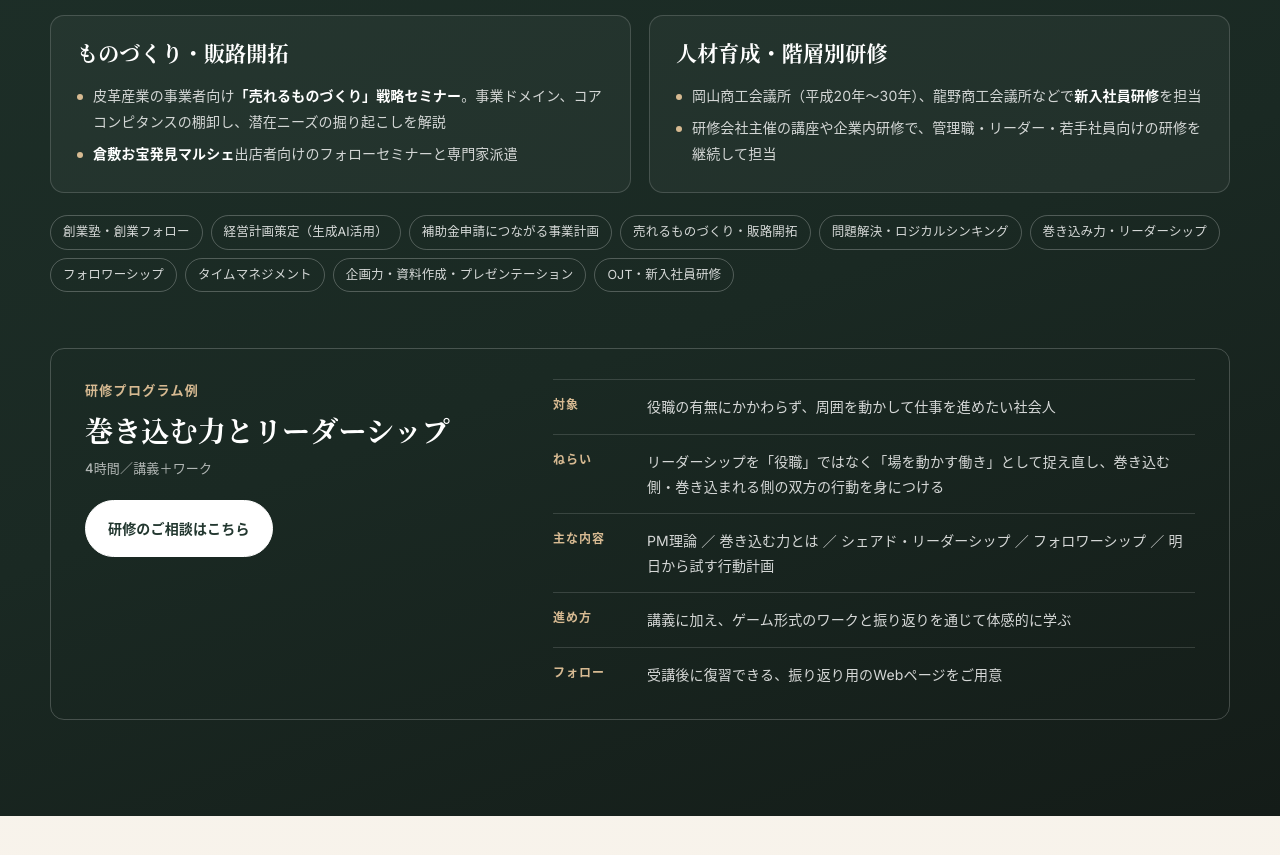
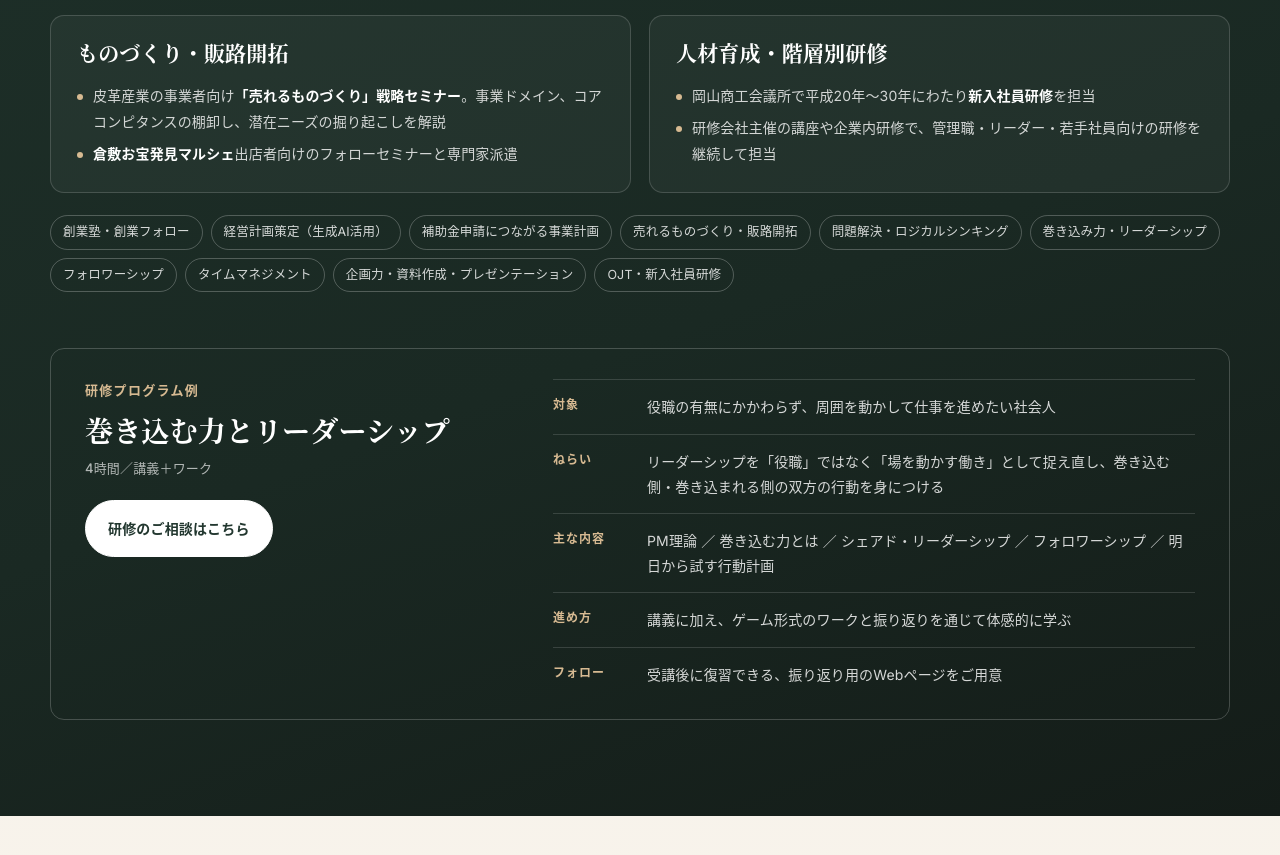
Before and after one commit to damatsucon/damatsuconhp, a plain HTML site: page code_sandbox_light_git_bd143990_1787121911/index.html in a window 1280 px wide. Shown: the part 6276-7131 px from the top of the page. Drawn offline with nearby package versions, Linux system fonts and the light colour scheme; no server answers.

Commit message:
実績欄：龍野商工会議所の新入社員研修の記載を削除
Co-Authored-By: Claude Opus 5.5 <noreply@anthropic.com>
Claude-Session: https://claude.ai/code/session_01Hpg9KN4mf3NSmxpvBKrMDs

```diff
--- a/code_sandbox_light_git_bd143990_1787121911/index.html
+++ b/code_sandbox_light_git_bd143990_1787121911/index.html
@@ -881,7 +881,7 @@
             <div class="ach-field">
               <h3>人材育成・階層別研修</h3>
               <ul>
-                <li>岡山商工会議所（平成20年〜30年）、龍野商工会議所などで<b>新入社員研修</b>を担当</li>
+                <li>岡山商工会議所で平成20年〜30年にわたり<b>新入社員研修</b>を担当</li>
                 <li>研修会社主催の講座や企業内研修で、管理職・リーダー・若手社員向けの研修を継続して担当</li>
               </ul>
             </div>
```
